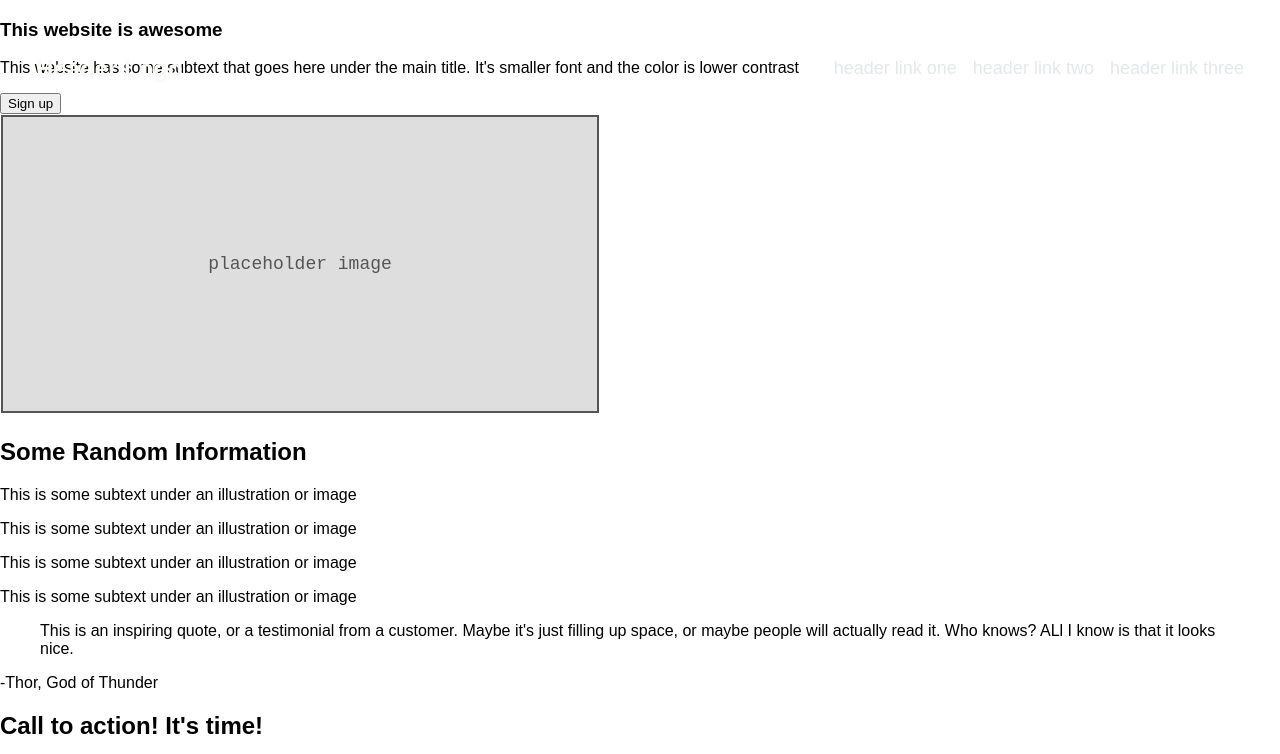
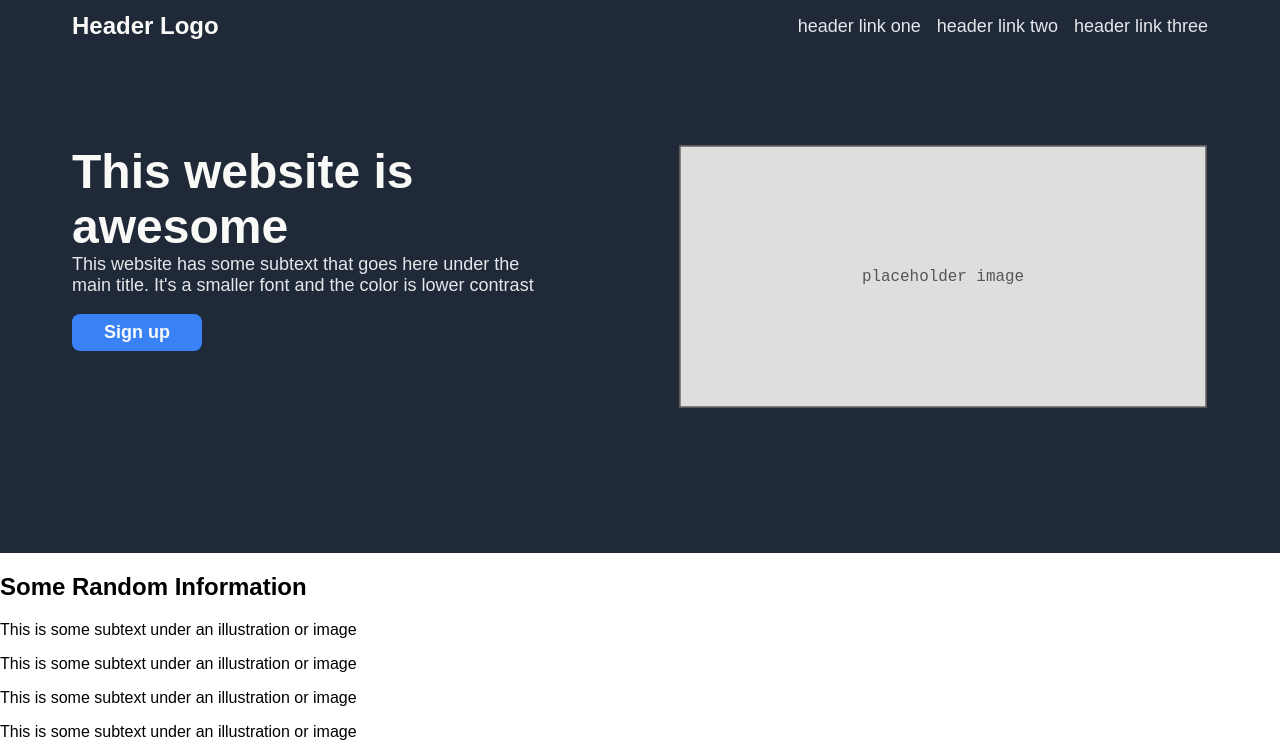
Before and after one commit to CardboardPL/odin-landing-page, a plain HTML site: page index.html in a window 1280 px wide. Shown: the top 754 px of the page. Drawn offline with Linux system fonts and the light colour scheme.

Commit message:
Added: styles for the hero section and did some minor adjustments

```diff
--- a/index.html
+++ b/index.html
@@ -19,21 +19,19 @@
     </header>
 
     <main>
-      <section class="hero" aria-label="Hero Section">
+      <section class="hero-section" aria-label="Hero Section">
         <section class="hero-content">
           <h1>This website is awesome</h1>
           <p>
             This website has some subtext that goes here
-            under the main title. It's smaller font and the
+            under the main title. It's a smaller font and the
             color is lower contrast
           </p>
           <button class="sign-up-button" type="button">
             Sign up
           </button>
         </section>
-        <section class="hero-image">
-          <img src="./images/600x300-placeholder.svg" alt="placeholder image">
-        </section>
+        <img class="hero-image" src="./images/600x300-placeholder.svg" alt="placeholder image">
       </section>
 
       <section class="main-content" aria-label="Main Content">
--- a/styles/styles.css
+++ b/styles/styles.css
@@ -3,7 +3,7 @@
 }
 
 body {
-  font-family: Arial;
+  font-family: Arial, Helvetica, sans-serif;
   padding: 0;
   margin: 0;
 }
@@ -16,7 +16,11 @@ body {
   align-items: center;
   background-color: transparent;
   width: 100%;
-  padding: 12px 36px;
+  padding: 12px 72px;
+}
+
+.header-menu * {
+  margin: 0;
 }
 
 .header-menu p {
@@ -37,3 +41,55 @@ body {
   text-decoration: none;
 }
 /* End of Header Menu Styles */
+
+/* Start of Hero Section Styles */
+.hero-section {
+  display: flex;
+  justify-content: space-between;
+  background-color: #1F2937;
+  padding: 144px 72px;
+  gap: 16px;
+}
+
+.hero-content {
+  flex: 1;
+  max-width: 480px;
+}
+
+.hero-content h1 {
+  font-size: 48px;
+  font-weight: 900;
+  color: #F9FAF8;
+  margin: 0;
+}
+
+.hero-content p, .sign-up-button {
+  font-size: 18px;
+  color: #E5E7EB;
+  margin-top: 0;
+}
+
+.hero-image {
+  flex: 1;
+  max-height: 265px;
+  max-width: 530px;
+}
+
+.sign-up-button {
+  background-color: #3882F6;
+  color: #F9FAF8;
+  font-weight: bold;
+  padding: 8px 32px;
+  border: none;
+  border-radius: 8px;
+  transition: opacity 0.15s;
+}
+
+.sign-up-button:hover {
+  opacity: 0.75;
+}
+
+.sign-up-button:active {
+  opacity: 0.5;
+}
+/* End of Hero Section Styles */
```
